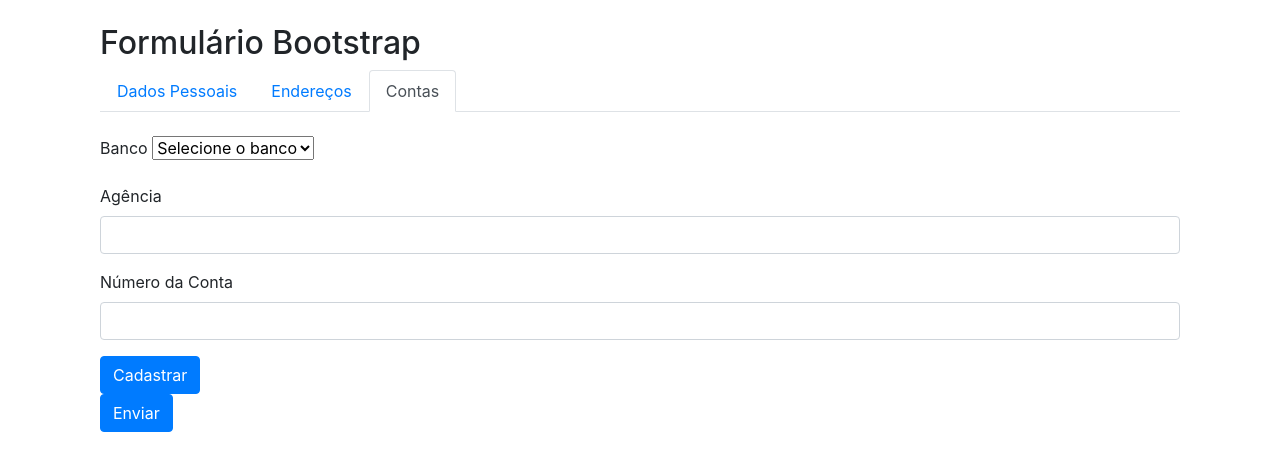
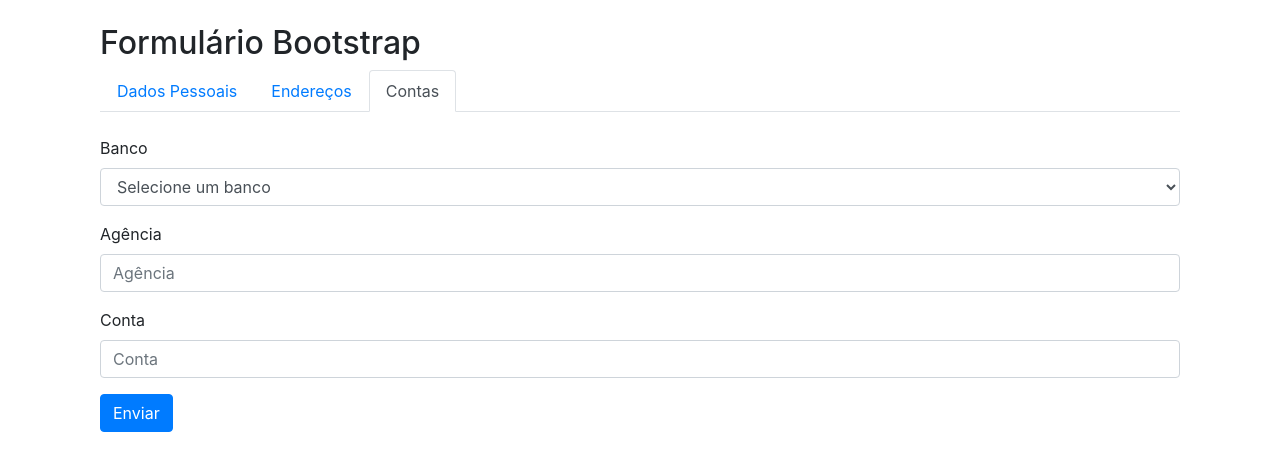
Before and after one commit to alexodisseus/controle-de-cotas, a Flask app: page /cotistas/create in a window 1280 px wide, after a click on "Contas". Shown: the part 99-570 px from the top of the page. Run offline with Flask 3, Linux system fonts and the light colour scheme; some libraries are stand-ins or nearby versions.

Commit message:
novo metodo

```diff
--- a/cdc/templates/shareholder/create.html
+++ b/cdc/templates/shareholder/create.html
@@ -64,24 +64,25 @@
             </div>
             <div class="tab-pane" id="accountTab">
                 <br>
-                <div class="mb-3">
-            <label for="banco" class="form-label">Banco</label>
-            <select class="form-select" id="banco" required>
-                <option value="" selected disabled>Selecione o banco</option>
-                <option value="banco1">Banco 1</option>
-                <option value="banco2">Banco 2</option>
-                <!-- Adicione mais opções conforme necessário -->
-            </select>
-        </div>
-        <div class="mb-3">
-            <label for="agencia" class="form-label">Agência</label>
-            <input type="text" class="form-control" id="agencia" required>
-        </div>
-        <div class="mb-3">
-            <label for="conta" class="form-label">Número da Conta</label>
-            <input type="text" class="form-control" id="conta" required>
-        </div>
-        <button type="submit" class="btn btn-primary">Cadastrar</button>
+                <div class="form-group">
+                    <label for="banco">Banco</label>
+                    <select class="form-control" id="banco" name="banco">
+                      <option value="">Selecione um banco</option>
+                      <option value="001">Banco do Brasil</option>
+                      <option value="104">Caixa Econômica Federal</option>
+                      <option value="237">Bradesco</option>
+                      <option value="341">Itaú</option>
+                      <option value="359">Santander</option>
+                    </select>
+                </div>
+                <div class="form-group">
+                    <label for="agencia">Agência</label>
+                    <input type="text" class="form-control" id="agencia" name="agencia" placeholder="Agência" required>
+                </div>
+                <div class="form-group">
+                    <label for="conta">Conta</label>
+                    <input type="text" class="form-control" id="conta" name="conta" placeholder="Conta" required>
+                </div>
 
             </div>
         </div>
@@ -89,3 +90,25 @@
     </form>
 </div>
 {% endblock %}
+
+<!DOCTYPE html>
+<html lang="en">
+<head>
+  <meta charset="UTF-8">
+  <meta name="viewport" content="width=device-width, initial-scale=1, shrink-to-fit=no">
+  <link href="https://cdn.jsdelivr.net/npm/bootstrap@5.3.0/dist/css/bootstrap.min.css" rel="stylesheet">
+  <title>Cadastro de Conta Bancária</title>
+</head>
+<body>
+
+<div class="container mt-5">
+  <h2>Cadastro de Conta Bancária</h2>
+  <form>
+
+    <button type="submit" class="btn btn-primary">Cadastrar</button>
+  </form>
+</div>
+
+<script src="https://cdn.jsdelivr.net/npm/bootstrap@5.3.0/dist/js/bootstrap.bundle.min.js"></script>
+</body>
+</html>
```
Also changed, not shown: cdc/templates/shareholder/edit.html (+20 -5 lines).
